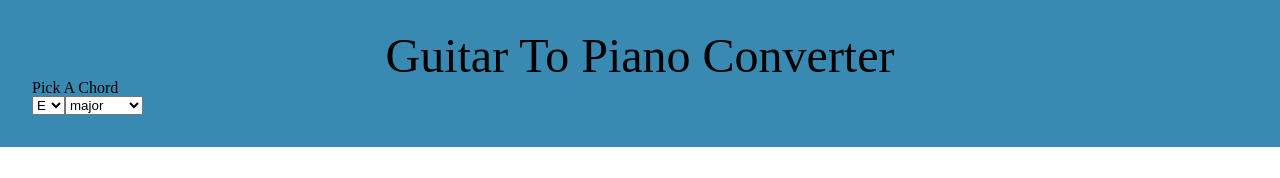
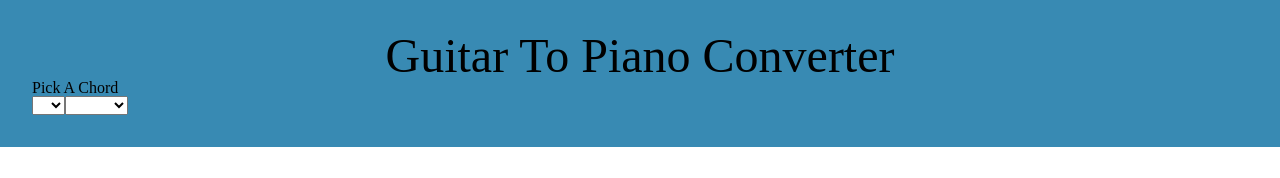
Before and after one commit to cwklausing/guitar-piano-converter, a React (Create React App) app: page / in a window 1280 px wide. Shown: the top 178 px of the page. Built offline with nearby package versions, Linux system fonts and the light colour scheme.

Commit message:
add chord data, use for menu dropdowns

```diff
--- a/src/App.js
+++ b/src/App.js
@@ -2,6 +2,7 @@ import React, { Component } from 'react';
 import Header from './Header';
 import Guitar from './Guitar';
 import Piano from './Piano';
+import chordData from './data/chords.json';
 import './App.css';
 
 class App extends Component {
@@ -31,13 +32,12 @@ class App extends Component {
 		this.setState({
 			notes: notes
 		});
-		console.log(this.state.notes);
 	}
 
 	render() {
 		return (
 			<div className="App">
-				<Header />
+				<Header notes={this.state.notes} chordData={chordData} />
 				<main className="app-main">
 					<Guitar
 						notes={this.state.notes}
--- a/src/Header.js
+++ b/src/Header.js
@@ -5,7 +5,7 @@ function Header(props) {
 	return (
 		<header className="header">
 			<h1 className="header__title">Guitar To Piano Converter</h1>
-			<Menu />
+			<Menu notes={props.notes} chordData={props.chordData} />
 		</header>
 	);
 }
--- a/src/Menu.js
+++ b/src/Menu.js
@@ -1,23 +1,25 @@
 import React from 'react';
 
 function Menu(props) {
+	const chords = props.chordData.chords;
+	const chordTypes = props.chordData.chordTypes;
+	const chordRoots = chords.map((chordGroup, index) => {
+		return <option value={chordGroup['root']} key={index}>{chordGroup['root']}</option>;
+	});
+	const chordVariations = chordTypes.map((chordType, index) => {
+		return <option value={chordType} key={index}>{chordType}</option>;
+	});
+
 	return (
 		<nav className="menu">
 			<h2>Pick A Chord</h2>
-			<select name="chord-root" id="chord-root">
-				<option value="E">E</option>
-				<option value="F">F</option>
-				<option value="G">G</option>
-				<option value="A">A</option>
-				<option value="B">B</option>
-				<option value="C">C</option>
-				<option value="D">D</option>
+			<select name="chord-roots">
+				<option value="null" />
+				{chordRoots}
 			</select>
-			<select name="chord" id="chord">
-				<option value="maj">major</option>
-				<option value="min">minor</option>
-				<option value="maj-7">major 7th</option>
-				<option value="min-7">minor 7th</option>
+			<select name="chord-variations">
+				<option value="null" />
+				{chordVariations}
 			</select>
 		</nav>
 	);
--- /dev/null
+++ b/src/data/chords.json
@@ -0,0 +1,61 @@
+{
+	"chordTypes": ["major", "minor", "major7"],
+	"chords": [
+		{
+			"root": "E",
+			"type": {
+				"major": [0, 2, 2, 1, 0, 0],
+				"minor": [0, 2, 2, 0, 0, 0],
+				"major7": [0, 2, 0, 1, 0, 0]
+			}
+		},
+		{
+			"root": "F",
+			"type": {
+				"major": [1, 3, 3, 2, 1, 1],
+				"minor": [1, 3, 3, 1, 1, 1],
+				"major7": [1, 3, 1, 2, 1, 1]
+			}
+		},
+		{
+			"root": "G",
+			"type": {
+				"major": [3, 2, 0, 0, 0, 3],
+				"minor": [3, 5, 5, 3, 3, 3],
+				"major7": [3, 2, 0, 0, 0, 1]
+			}
+		},
+		{
+			"root": "A",
+			"type": {
+				"major": [null, 0, 2, 2, 2, 0],
+				"minor": [null, 0, 2, 2, 1, 0],
+				"major7": [null, 0, 2, 0, 2, 0]
+			}
+		},
+		{
+			"root": "B",
+			"type": {
+				"major": [null, 2, 4, 4, 4, 2],
+				"minor": [null, 2, 4, 4, 3, 2],
+				"major7": [null, 2, 1, 2, 0, 2]
+			}
+		},
+		{
+			"root": "C",
+			"type": {
+				"major": [null, 3, 2, 0, 1, 0],
+				"minor": [null, 3, 5, 5, 4, 3],
+				"major7": [null, 3, 2, 3, 1, 0]
+			}
+		},
+		{
+			"root": "D",
+			"type": {
+				"major": [null, null, 0, 2, 3, 2],
+				"minor": [null, null, 0, 2, 3, 1],
+				"major7": [null, null, 0, 2, 1, 2]
+			}
+		}
+	]
+}
```
